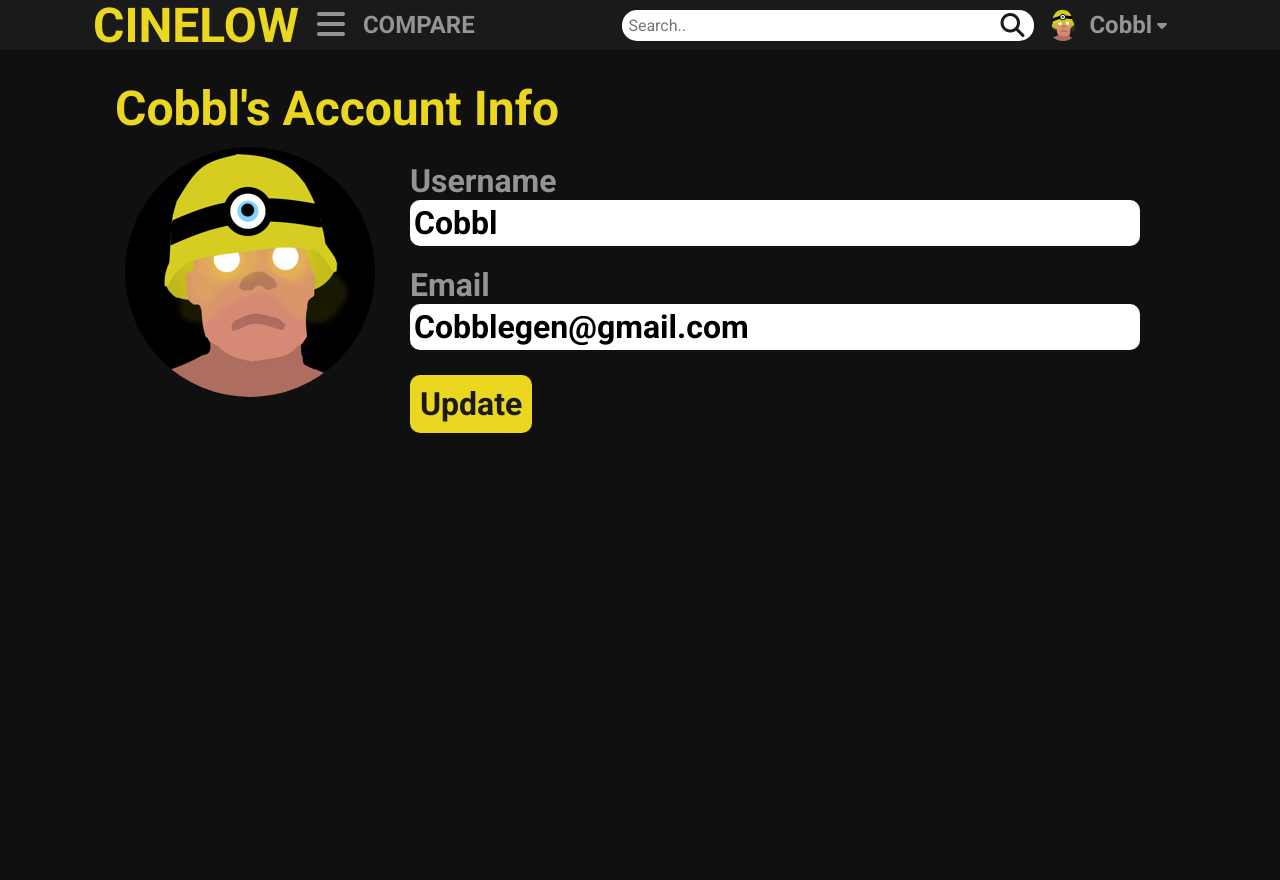
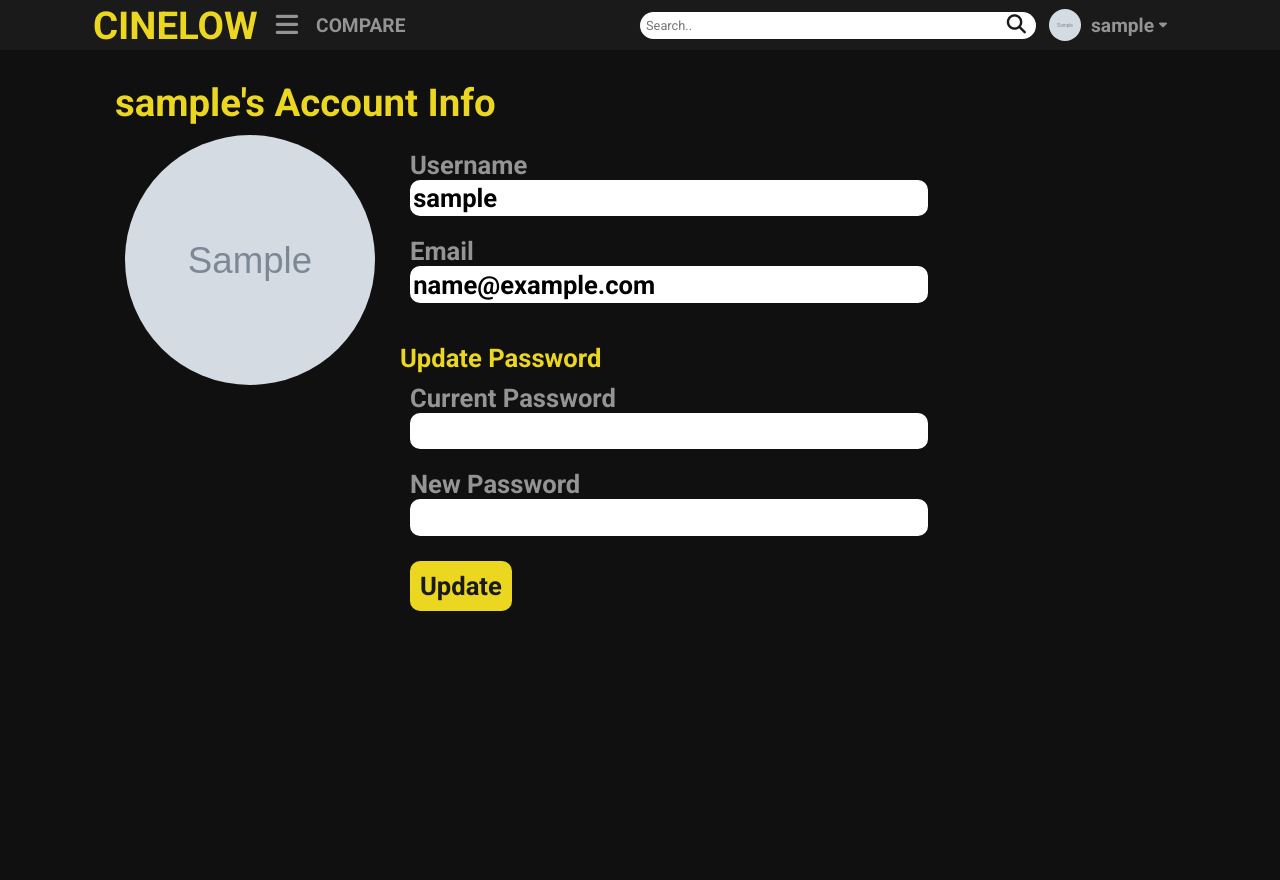
Before and after one commit to CobbleGen/cinelow, a Flask app: page /account in a window 1280 px wide. Run offline with Flask 2, Linux system fonts and the light colour scheme; a user stored in the database is signed in; tables that the repository leaves empty hold one stand-in row (values such as "Sample post"); grey boxes marked "Sample" are stand-in pictures; style sheets or scripts are compiled from the project's sources; some libraries are stand-ins or nearby versions.

Commit message:
SQLAlchemy Database for Movies and Categories + Association
New database for movies, categories and a Association table for them.

Also added functions to allow for easy adding of movies and categories.

```diff
--- a/my_server/dbhandler.py
+++ b/my_server/dbhandler.py
@@ -1,16 +1,13 @@
 from my_server import db, login_manager, app
 from flask_login import UserMixin, current_user
+from sqlalchemy.orm import relationship
+import requests
+import json
 from PIL import Image
 import secrets
 import os
 
-class Movie(db.Model):
-    id = db.Column(db.Integer, primary_key=True)
-    name = db.Column(db.String(64), nullable = False)
-    score = db.Column(db.Integer, nullable = False)
-
-    def __repr__(self):
-        return f'Movie: {self.name}'
+tmdb_key = 'db254eee52d0c8fbc70d51368cd24644'
 
 class User(db.Model, UserMixin):
     id = db.Column(db.Integer, primary_key=True)
@@ -21,6 +18,27 @@
 
     def __repr__(self):
         return f'User: {self.username}'
+
+class Movie(db.Model):
+    id = db.Column(db.Integer, primary_key=True)
+    name = db.Column(db.String(64), nullable = False)
+    categories = relationship("Association", back_populates="movie")
+
+    def __repr__(self):
+        return f'Movie: {self.name}'
+
+class Category(db.Model):
+    id = db.Column(db.Integer, primary_key=True)
+    name = db.Column(db.String(25))
+    movies = relationship("Association", back_populates="category")
+
+class Association(db.Model):
+    movie_id = db.Column(db.Integer, db.ForeignKey('movie.id'), primary_key=True)
+    category_id = db.Column(db.Integer, db.ForeignKey('category.id'), primary_key=True)
+    score = db.Column(db.Integer)
+    votes = db.Column(db.Integer)
+    category = relationship("Category", back_populates="movies")
+    movie = relationship("Movie", back_populates="categories")
 
 def resetDB():
     db.drop_all()
@@ -69,3 +87,32 @@
 
     i.save(picture_path)
     current_user.image_file = picture_name
+
+
+def add_movie(id):
+    respons = requests.get('http://api.themoviedb.org/3/movie/' + str(id) + '?api_key=' + tmdb_key)
+    if respons.status_code != 200:
+        return None
+    movie = json.loads(respons.text)
+    genres = movie['genres']
+    categories = []
+    for genre in genres:
+        cate = Category.query.filter_by(id=genre['id']).first()
+        if cate is None:
+            cate = add_category(genre['id'], genre['name'])
+        categories.append(cate)
+    m = Movie(id = movie['id'], name = movie['original_title'])
+    a = Association(score=700, votes=0)
+    a.movie = m
+    for category in categories:
+        category.movies.append(a)
+    db.session.add(m)
+    db.session.add(a)
+    db.session.commit()
+
+
+def add_category(id, name):
+    new = Category(id = id, name = name)
+    db.session.add(new)
+    db.session.commit()
+    return new
--- a/my_server/forms.py
+++ b/my_server/forms.py
@@ -2,9 +2,11 @@
 from flask_wtf.file import FileField, FileAllowed
 from my_server import dbhandler
 from wtforms import StringField, PasswordField, SubmitField, BooleanField
-from wtforms.validators import DataRequired, Length, Email, EqualTo, ValidationError
+from wtforms.validators import DataRequired, Length, Email, EqualTo, ValidationError, Optional
+from wtforms_validators import NotEqualTo
 from flask_login import current_user
 import email_validator
+import bcrypt
 
 class SignupForm(FlaskForm):
     username = StringField('Username', validators=[DataRequired(), Length(min=5, max=20)])
@@ -23,6 +25,8 @@
     username = StringField('Username', validators=[DataRequired(), Length(min=5, max=20)])
     email = StringField('Email', validators=[DataRequired(), Email()])
     picture = FileField('Picture', validators=[FileAllowed(['jpg', 'png'])])
+    current_password = PasswordField('Current Password')
+    new_password = PasswordField('New Password', validators=[Optional(), Length(min=5, max=20), NotEqualTo('current_password')])
     submit = SubmitField('Update')
 
     def validate_username(self, username):
@@ -34,3 +38,7 @@
         if email.data != current_user.email:
             if dbhandler.emailExists(email.data):
                 raise ValidationError('That email is already being used.')
+
+    def validate_current_password(self, current_password):
+        if not bcrypt.checkpw(self.current_password.data.encode('UTF-8'), current_user.password):
+            raise ValidationError('Incorrect password.')
--- a/my_server/routes.py
+++ b/my_server/routes.py
@@ -102,6 +102,9 @@
     if form.validate_on_submit():
         if form.picture.data:
             dbhandler.save_picture(form.picture.data)
+        if form.new_password.data:
+            hashed_pw = bcrypt.hashpw(form.new_password.data.encode('UTF-8'), bcrypt.gensalt())
+            current_user.password = hashed_pw
         current_user.username = form.username.data
         current_user.email = form.email.data
         dbhandler.commitDB()
--- a/my_server/static/css/style.css
+++ b/my_server/static/css/style.css
@@ -1,6 +1,10 @@
 * {
   margin: 0;
   padding: 0;
+}
+
+html {
+  font-size: 80%;
 }
 
 h1 {
@@ -171,7 +175,7 @@
   font-family: Roboto;
   border: none;
   position: relative;
-  width: 25rem;
+  width: 30rem;
   border-radius: 15px;
   outline: none;
   -webkit-transition: all 0.4s ease;
@@ -179,7 +183,7 @@
 }
 
 nav form input[type=text]:focus {
-  width: 35rem;
+  width: 40rem;
 }
 
 nav form i {
@@ -358,7 +362,7 @@
 }
 
 #main-block #user-options-box {
-  width: 13rem;
+  width: 18rem;
   display: -webkit-box;
   display: -ms-flexbox;
   display: flex;
@@ -588,6 +592,7 @@
   border-radius: 10px;
   border: none;
   outline: none;
+  max-width: 40rem;
 }
 
 .mega-form .check {
@@ -671,9 +676,6 @@
   nav #navbar {
     width: 1100px;
   }
-  nav form input[type=text]:focus {
-    width: 30rem;
-  }
   #main-block {
     width: 1050px;
   }
@@ -687,10 +689,10 @@
     display: none;
   }
   nav form input[type=text] {
-    width: 15rem;
+    width: 20rem;
   }
   nav form input[type=text]:focus {
-    width: 15rem;
+    width: 25rem;
   }
   #main-block {
     width: 750px;
--- a/my_server/static/css/style.scss
+++ b/my_server/static/css/style.scss
@@ -9,6 +9,10 @@
 * {
     margin: 0;
     padding: 0;
+}
+
+html {
+    font-size: 80%;
 }
 
 h1 {
@@ -140,14 +144,14 @@
             font-family: Roboto;
             border: none;
             position: relative;
-            width: 25rem;
+            width: 30rem;
             border-radius: 15px;
             outline: none;
             transition: all 0.4s ease;
         }
 
         input[type=text]:focus {
-            width: 35rem;
+            width: 40rem;
         }
 
         i {
@@ -296,7 +300,7 @@
     }
 
     #user-options-box {
-        width: 13rem;
+        width: 18rem;
         display: flex;
         flex-direction: column;
         margin-right: -4%;
@@ -478,6 +482,7 @@
             border-radius: 10px;
             border: none;
             outline: none;
+            max-width: 40rem;
         }
     }
 
@@ -558,11 +563,6 @@
         #navbar {
             width: 1100px;
         }
-        form {
-            input[type=text]:focus {
-                width: 30rem;
-            }
-        }
     }
     #main-block {
         width: 1050px;
@@ -580,11 +580,11 @@
         }
         form {
             input[type=text] {
-                width: 15rem;
+                width: 20rem;
             }
 
             input[type=text]:focus {
-                width: 15rem;
+                width: 25rem;
             }
         }
     }
--- a/my_server/templates/account.html
+++ b/my_server/templates/account.html
@@ -63,6 +63,33 @@
                                 {{ form.email(class="form-field") }}
                             {% endif %}
                         </div>
+                        <br /> <br />
+                        <h3>Update Password</h3>
+                        <div class="form-group">
+                            {{ form.current_password.label(class="form-label") }}
+                            {% if form.current_password.errors %}
+                                {{ form.current_password(class="form-field is-invalid") }}
+                                <div class="invalid-feedback">
+                                    {% for error in form.current_password.errors %}
+                                        <span>{{error}}</span>
+                                    {% endfor %}
+                                </div>
+                            {% else %}
+                                {{ form.current_password(class="form-field") }}
+                            {% endif %}
+                        </div>
+                        <div class="form-group">
+                            {{ form.new_password.label(class="form-label") }}
+                            {% if form.new_password.errors %}
+                                {{ form.new_password(class="form-field is-invalid") }}
+                                <div class="invalid-feedback">
+                                    {% for error in form.new_password.errors %}
+                                        <span>{{error}}</span>
+                                    {% endfor %}
+                                </div>
+                            {% else %}
+                                {{ form.new_password(class="form-field") }}
+                            {% endif %}
                     </fieldset>
                     <div>
                         {{ form.submit(class="form-btn button") }}
```
Also changed, not shown: database.db, 1 other file.
